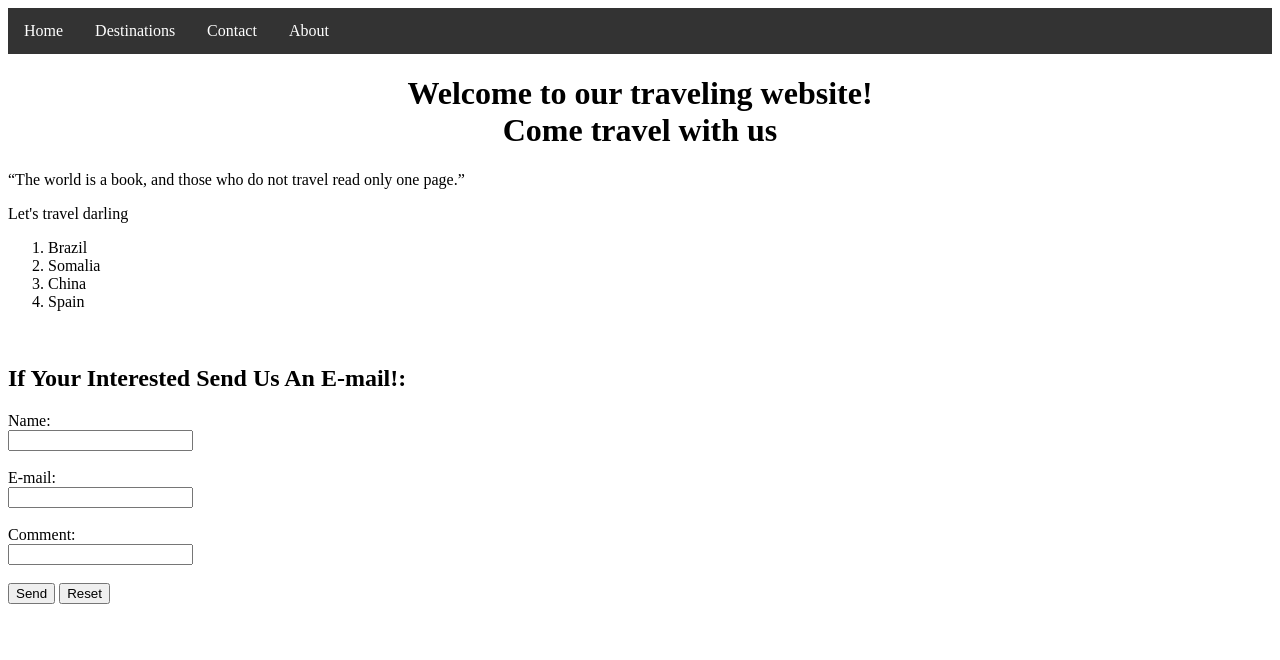
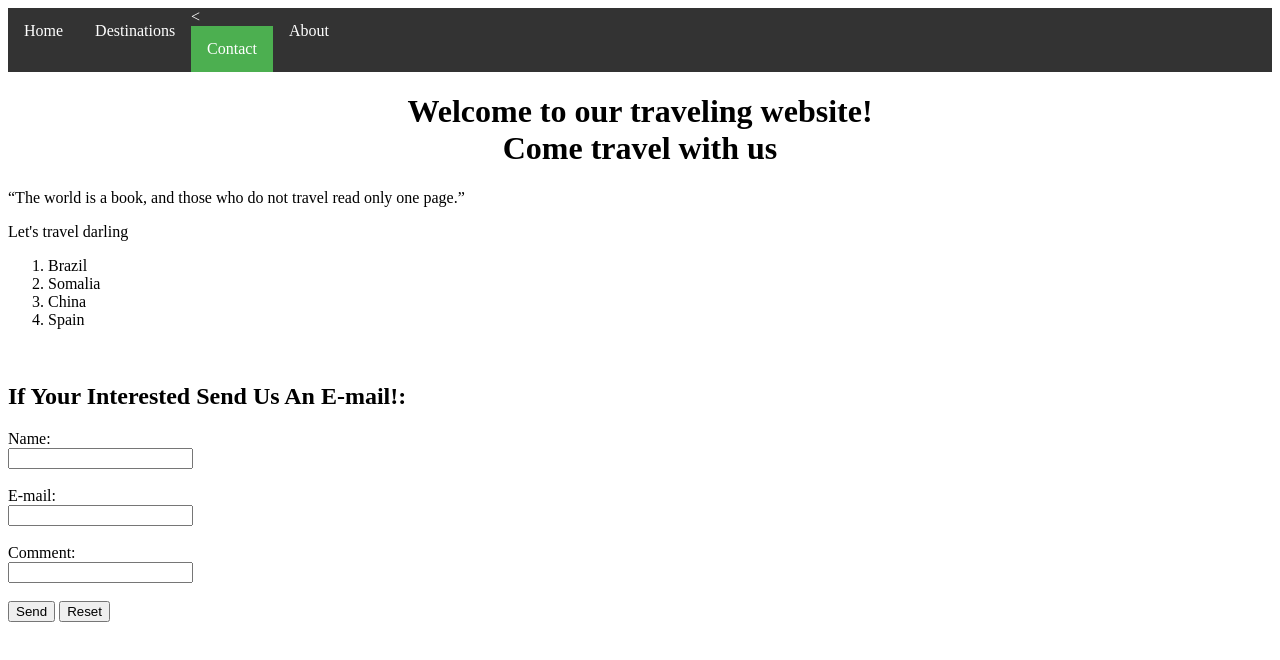
Before and after one commit to ShuqiL/Shuqi, a plain HTML site: page Contact.html in a window 1280 px wide. Drawn offline with Linux system fonts and the light colour scheme.

Commit message:
Update Contact.html

```diff
--- a/Contact.html
+++ b/Contact.html
@@ -8,7 +8,7 @@
 		<ul> <font color="white">
 			<li><a href="index.html">Home</a></li>
   			<li><a href="index.html">Destinations</a></li>
-			<li><a href="index.html">Contact</a></li>
+			<li><<a class="active" href="index.html">Contact</a></li>
  	 		<li><a href="index.html">About</a></li> </font>
 		</ul>
 
```
